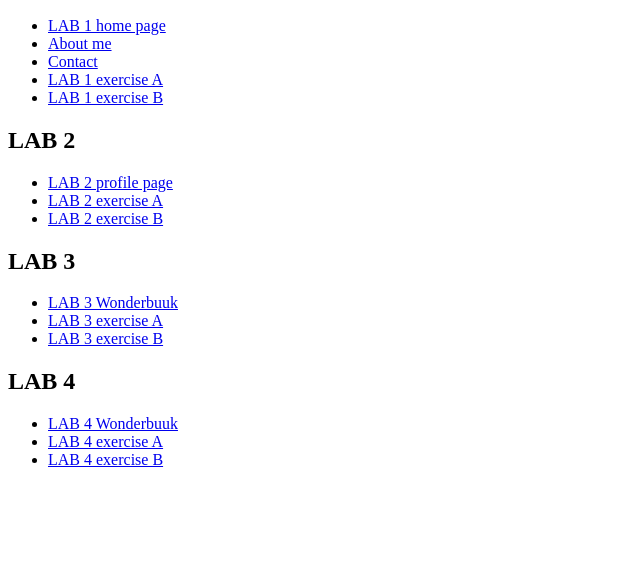
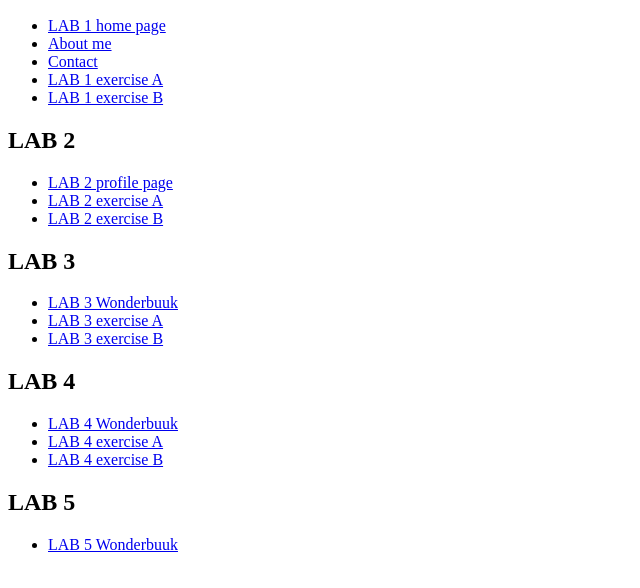
Before and after one commit to irfanangahh/S80985_CSF3133_K2, a plain HTML site: page index.html in a window 1280 px wide. Shown: the part 110-698 px from the top of the page, without its empty margins (0-640 px from the left). Drawn offline with Linux system fonts and the light colour scheme.

Commit message:
Update index.html

```diff
--- a/index.html
+++ b/index.html
@@ -37,5 +37,10 @@
         <li><a href="LAB4/lab4_ExerA.html">LAB 4 exercise A</a></li>
         <li><a href="LAB4/lab4_ExerB.html">LAB 4 exercise B</a></li>
     </ul>
+
+    <h2>LAB 5</h2>
+    <ul>
+        <li><a href="LAB5/umt.html">LAB 5 Wonderbuuk</a></li>
+    </ul>
 </body>
 </html>
```
